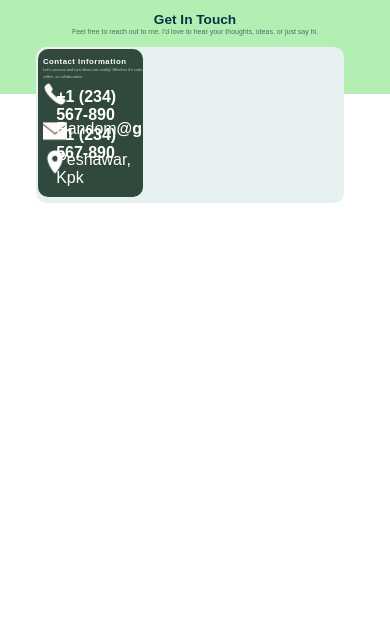
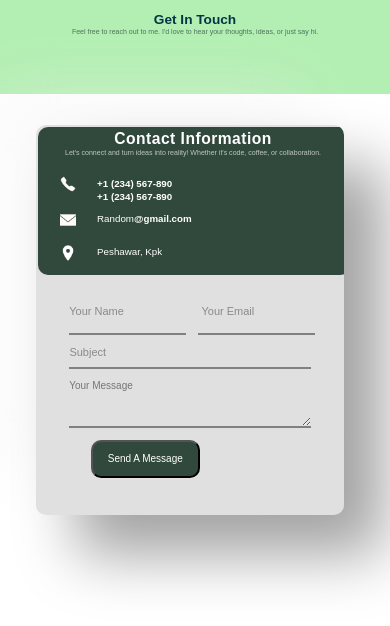
Before and after one commit to Yasirkhan3806/Interactive-Contact-Form, a plain HTML site: page index.html in a window 390 px wide. Drawn offline with Linux system fonts and the light colour scheme.

Commit message:
only responsiveness remains

```diff
--- a/index.html
+++ b/index.html
@@ -49,7 +49,21 @@
                 </div>
                 <div class="cont1-style-cont"></div>
             </div>
-            <div class="main-data-cont"></div>
+            <div class="main-data-cont">
+                <div class="first-two-i-cont">
+
+                <input class="first-Two-inputs" type="text" placeholder="">
+                <label class="placeholder" for="">Your Name</label>
+                <input class="first-Two-inputs"  type="email" placeholder="">
+                <label class="placeholder email-placeholder" for="">Your Email</label>
+            </div>
+                <input class="third-input" type="text" placeholder="">
+                <label class="placeholder subject-placeholder" for="">Subject</label>
+                <textarea placeholder="Your Message" name="" id=""></textarea>
+                <div class="btn-cont">
+                    <button>Send A Message</button>
+                </div>
+            </div>
         </div>
     </div>
     </section>
--- a/styles.css
+++ b/styles.css
@@ -52,6 +52,10 @@ a{
     display: flex;
     border-radius: 10px;
     overflow: hidden;
+    gap: 5.5svw;
+background: #e0e0e0;
+box-shadow:  40px 40px 60px #0000005d,
+             -40px -40px 60px #f0f0f054;
 }
 .cont1{
     height: 38svw;
@@ -122,3 +126,221 @@ width: 24px;
 #info-cont3 > .d-cont > a{
     margin-top: 0.3svw;
 }
+.main-data-cont{
+    display: flex;
+    flex-direction: column;
+    align-items: center;
+    justify-content: center;
+    height: 42svw;
+    gap: 3svw;
+}
+input{
+    display: inline-block;
+    background-color: transparent;
+    border: none;
+    border-bottom: 2px solid grey;
+    outline: none;
+    width: 30svw;
+    height: 3svw;
+    color: black;
+    /* margin-top: 2svw; */
+    font-family: sans-serif;
+    font-size: 18px;
+    color: rgba(0, 0, 0, 0.781);
+}
+.third-input{
+    display: block;
+    width: 39svw;
+    position: relative;
+}
+.first-two-i-cont{
+    width: 39svw;
+    display: flex;
+    gap: 2svw;
+}
+.first-Two-inputs{
+display: inline-block;
+position: relative;
+}
+textarea{
+    height: 10svw;
+  width: 39svw;
+  background: transparent;
+  border: none;
+    border-bottom-width: medium;
+    border-bottom-style: none;
+    border-bottom-color: currentcolor;
+  border-bottom: 2px solid grey;
+color:black;
+outline: none;
+transition: 0.5s;
+}
+textarea:focus{
+    border-bottom: 2px solid rgb(18, 168, 18) ;
+}
+.placeholder{
+    position: absolute;
+    color: rgba(0, 0, 0, 0.39);
+    top: 268px;
+    font-size: 16px;
+    font-family: sans-serif;
+    transition: 0.3s ;
+    pointer-events: none;
+
+}
+input:focus{
+    border-bottom-color: rgb(18, 168, 18);
+}
+.first-Two-inputs:focus + .placeholder,
+.first-Two-inputs:not(:placeholder-shown) + .placeholder{
+    top: 245px;
+    font-size: 12px;
+    color: rgb(18, 168, 18);
+
+}
+.email-placeholder{
+    right: 393px;
+}
+.first-Two-inputs:focus + .email-placeholder,
+.first-Two-inputs:not(:placeholder-shown) + .email-placeholder{
+    right: 410px;
+}
+.subject-placeholder{
+    top: 25.8svw;
+    left: 42.8svw;
+}
+.third-input:focus + .subject-placeholder,
+ .third-input:not(:placeholder-shown) + .subject-placeholder{
+    top: 24svw;
+    color: rgb(18, 168, 18);;
+    font-size: 14px;
+}
+.btn-cont{
+    width: 38svw;
+}
+
+button{
+    padding: 0.9svw 1.5svw;
+    background-color: #31493C;
+    border-radius: 10px;
+    width: 15svw;
+    font-size: large;
+    transition: 0.5s;
+}
+button:hover{
+    background-color: #2a6d49;
+    cursor: pointer;
+}
+
+@media only screen and (max-width: 600px){
+    .main-sec{
+        height: 164svw;
+    }
+    .a-m-cont{
+        height: 164svw;
+    }
+    .main-cont{
+        flex-direction: column;
+        height: 100svw;
+        gap: 9.5svw;
+    }
+
+.cont1 {
+  height: 38svw;
+  width: 80svw;
+}
+.cont1-data-cont {
+    margin-left: 2.5svw;
+    height: 43svw;
+    width: 71svw;
+    display: flex;
+    flex-direction: column;
+    gap: 0.5svw;
+
+}
+
+.info-conts {
+    width: 68svw;
+    height: 8svw;
+}
+    .contact-info-cont {
+        display: flex;
+        gap: 6.4svw;
+}
+#info-cont1 {
+margin-top: 1svw;
+margin-bottom: 4svw;
+}
+
+#info-cont1 h3 {
+    letter-spacing: 0.5px;
+    font-size: 4svw;
+    text-align: center;
+}
+#info-cont1 p {
+    font-size: 1.8svw;
+    text-align: center;
+}
+.d-cont > a {
+    display: block;
+    margin-bottom: 0.5svw;
+    font-size: 2.5svw;
+}
+.icon-cont > img {
+    height: 16px;
+    width: 16px;
+}
+.first-two-i-cont {
+    width: 62svw;
+    display: flex;
+    gap: 3svw;
+}
+input{
+    margin-top: 2svw;
+}
+.third-input{
+    width: 62svw;
+}
+textarea {
+    height: 12svw;
+    width: 62svw;
+    font-size: 10px;
+}
+button {
+    padding: 2.9svw 1.9svw;
+    background-color: #31493C;
+    border-radius: 10px;
+    width: 28svw;
+    font-size: 10px;
+    transition: 0.5s;
+}
+.btn-cont{
+    width: 51svw;
+}
+.placeholder {
+    position: absolute;
+    color: rgba(0, 0, 0, 0.39);
+    top: 305px;
+    font-size: 11px;
+    font-family: sans-serif;
+    transition: 0.3s;
+    pointer-events: none;
+  }
+  .first-Two-inputs:focus + .placeholder,
+.first-Two-inputs:not(:placeholder-shown) + .placeholder{
+    top: 290px;
+    font-size: 9px;
+    color: rgb(18, 168, 18);
+}
+.email-placeholder {
+    right: 126px;
+  }
+  .first-Two-inputs:focus + .email-placeholder,
+.first-Two-inputs:not(:placeholder-shown) + .email-placeholder{
+    right: 130px;
+}
+.subject-placeholder {
+    top: 88.8svw;
+    left: 17.8svw;
+}
+}
```
